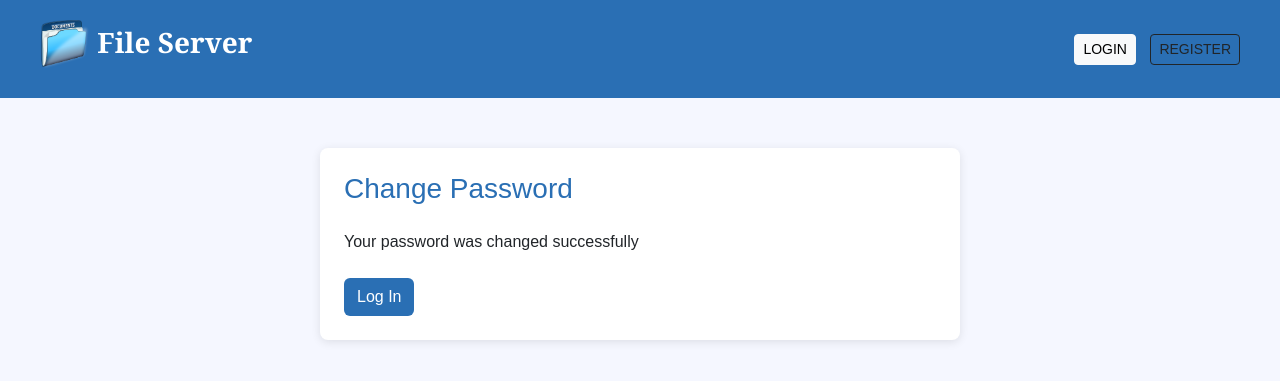
After one commit to Gideon-Tee/FileServer, a Django app: template FileServer/templates/account/password_reset_from_key_done.html in a window 1280 px wide. The commit adds this page. Shown: the top 381 px of the page. Run offline with Django 5.2, Linux system fonts and the light colour scheme; the template is opened without the code that fills it, so the values that code supplies are empty; some libraries are stand-ins or nearby versions.

Commit message:
minor updates to styling and templates

```diff
--- a/FileServer/static/server/css/styles.css
+++ b/FileServer/static/server/css/styles.css
@@ -29,7 +29,8 @@ header {
     align-items: center;
     max-width: 1200px;
     margin: 0 auto;
-    padding: 0 20px;
+    /* height: 65px; */
+    /* padding: 0 8px; */
 }
 
 header h1 {
--- /dev/null
+++ b/FileServer/templates/account/password_reset_from_key_done.html
@@ -0,0 +1,14 @@
+{% extends 'base.html' %}
+{% load allauth i18n %}
+
+
+{% block content %}
+    <div class="main-container col-lg-6 col-9 p-4 mx-auto mt-5">
+        <h3 class="theme-text">Change Password</h3>
+        <p class="mt-4">Your password was changed successfully</p>
+        <div class="mt-4 mx-auto">
+
+            <a href="{% url 'account_login' %}"><button class="btn main-button">Log In</button></a>
+        </div>
+    </div>
+{% endblock content %}
```
Also changed, not shown: FileServer/templates/server/index.html (+18 -10 lines), FileServer/static/server/icons/add-icon2.png (added).
